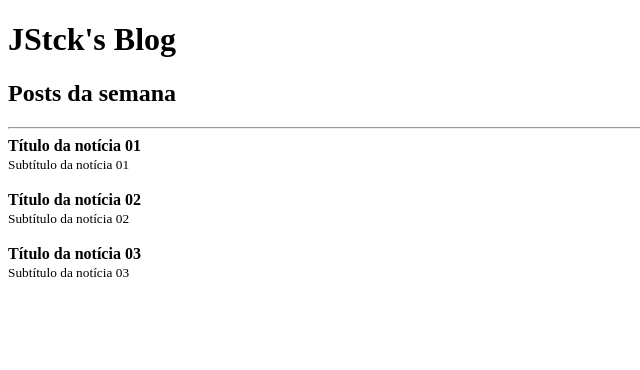
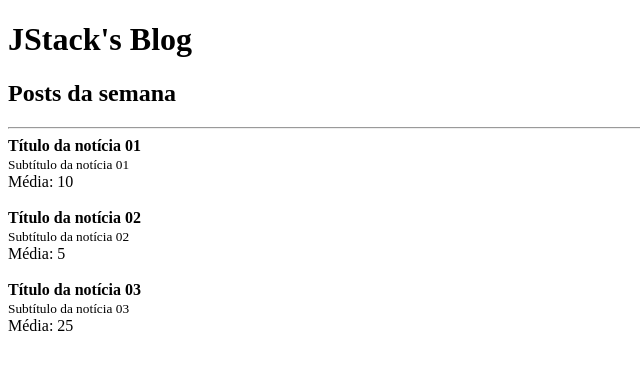
Before and after one commit to renatojfsantos/JStack-react-fundamentos, a React app: page / in a window 1280 px wide. Shown: the top 370 px of the page, without its empty margins (0-640 px from the left). Built offline with nearby package versions, Linux system fonts and the light colour scheme; the HTML template or start-up script is replaced by a standard one.

Commit message:
Defining types for props

```diff
--- a/package.json
+++ b/package.json
@@ -19,6 +19,7 @@
     "webpack-dev-server": "^5.0.4"
   },
   "dependencies": {
+    "prop-types": "^15.8.1",
     "react": "^17.0.2",
     "react-dom": "^17.0.2"
   }
--- a/src/App.js
+++ b/src/App.js
@@ -1,31 +1,33 @@
 import React from 'react';
 
 import Post from './Post';
+import Header from './Header';
 
-const tituloZeroum = "Título Zero UM";
-
-// Props -> Propriedades
 function App() {
   return (
     <>
-      <h1>JStck's Blog</h1>
-      <h2>Posts da semana</h2>
+      <Header title="JStack's Blog">
+        <h2>Posts da semana</h2>
+      </Header>
 
       <hr />
 
       <Post
+        likes={20}
         post={{
           title: "Título da notícia 01",
           subtitle:"Subtítulo da notícia 01",
         }}
       />
       <Post
+        likes={10}
         post={{
           title: "Título da notícia 02",
           subtitle:"Subtítulo da notícia 02",
         }}
       />
       <Post
+        likes={50}
         post={{
           title: "Título da notícia 03",
           subtitle:"Subtítulo da notícia 03",
--- /dev/null
+++ b/src/Header.js
@@ -0,0 +1,20 @@
+import React from "react";
+import PropTypes from 'prop-types'
+
+export default function Header(props) {
+  return(
+    <>
+      <h1>{props.title}</h1>
+      {props.children}
+    </>
+  )
+}
+
+Header.propTypes = {
+  title: PropTypes.string.isRequired,
+  children: PropTypes.node.isRequired,
+}
+
+Header.defaultProps = {
+  title: `JStack's Blog`,
+}
--- a/src/Post.js
+++ b/src/Post.js
@@ -1,4 +1,5 @@
 import React from 'react'
+import PropTypes from 'prop-types'
 
 export default function Post(props) {
   return (
@@ -6,8 +7,18 @@
       <article>
         <strong>{props.post.title}</strong><br />
         <small>{props.post.subtitle}</small>
+        <br />
+        Média: {props.likes / 2}
       </article>
       <br />
     </>
   )
 }
+
+Post.propTypes = {
+  likes: PropTypes.number.isRequired,
+  post: PropTypes.shape({
+    title: PropTypes.string.isRequired,
+    subtitle: PropTypes.string.isRequired,
+  }).isRequired,
+}
```
Also changed, not shown: 1 other file (tests, documents, lock files or other folders).
